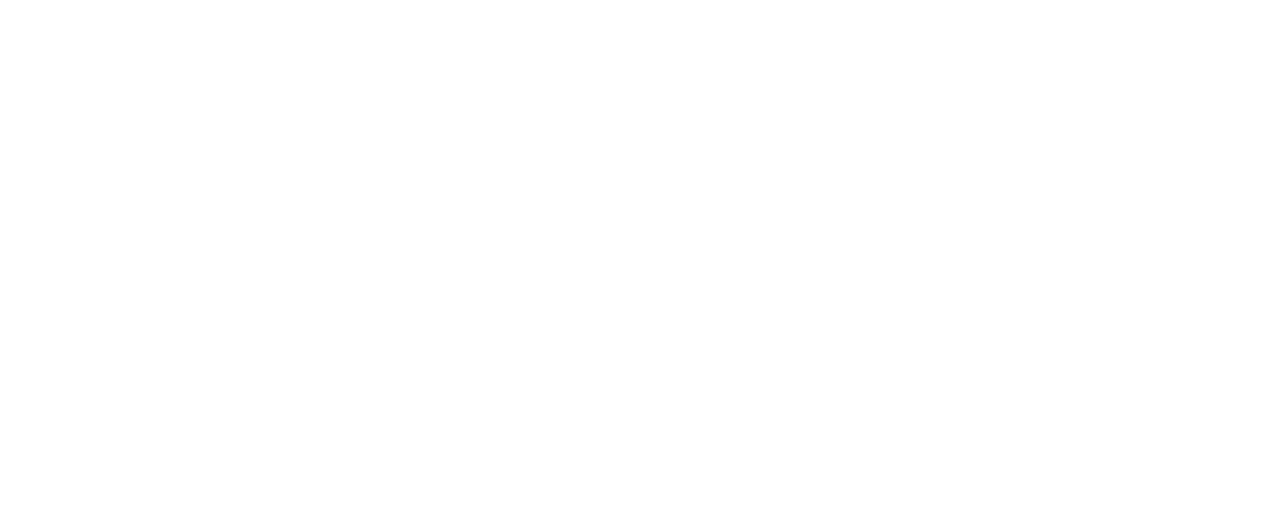
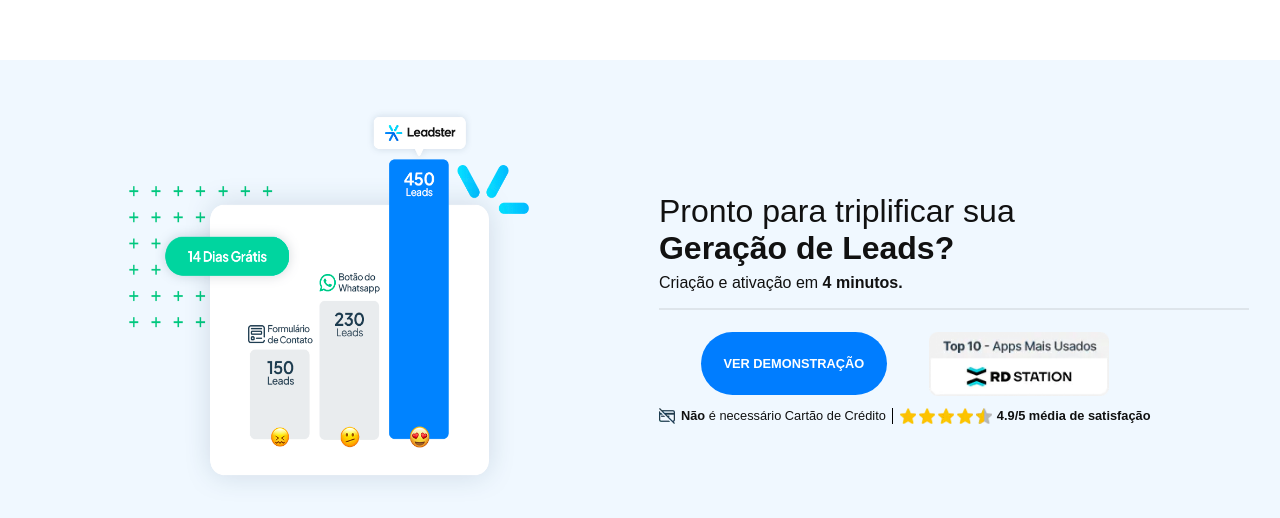
Before and after one commit to iuriluna/leadster, a Next.js app: page / in a window 1280 px wide. Shown: the part 702-1220 px from the top of the page. Before the commit the page ends 800 px from the top, so only its background shows below. Built offline with nearby package versions, Linux system fonts and the light colour scheme.

Commit message:
feat: criação e estilização da área de CTA

```diff
--- a/src/components/home.tsx
+++ b/src/components/home.tsx
@@ -64,8 +64,89 @@
   margin-left: -24px;
 `
 
+/*PROPOSAL*/
+
+const Proposal = styled.section `
+  width: 100%;
+  height: 62vh;
+  background-color: #F0F8FF;
+
+  display: flex;
+  justify-content: space-evenly;
+  align-items: center;
+`
+
+const CTA_Proposal = styled.div `
+    display: flex;
+    flex-direction: column;
+`
+
+const Question_CTA_Proposal = styled.p `
+  font-size: 2em;
+  margin: 0px;
+`
+
+const Text_Proposal = styled.p `
+  margin-top: 7px;
+`
+
+const Border_Proposal = styled.div `
+  border-bottom: 2px solid #dee5eb;
+  width: 120%;
+  margin-bottom: 22px;
+`
+
+const ButtonSet_Proposal = styled.div `
+  display: flex;
+  margin-bottom: 12px;
+  justify-content: space-evenly;
+`
+
+const Button_Proposal = styled.button `
+    background-color: #007dff;
+    color: white;
+    font-size: 0.8em;
+    font-weight: 700;
+    border-radius: 40px;
+    border: none;
+    width: 186px;
+    height: 63px;
+`
+
+const ObjectionBreak = styled.div`
+    display: flex;
+    margin: 0;
+`
+
+const NoCardText_Proposal = styled.p `
+      font-size: 0.8em;
+      margin: 0px 6px;
+`
+
+const Bar_Proposal = styled.div `
+    width: 1px;
+    height: 16px;
+    background-color: black;
+    margin-right: 7px;
+`
+
+const RatingText_Proposal = styled.p `
+    margin: 0;
+    margin-left: 5px;
+    font-size: 0.8em;
+    font-weight: 600;
+`
+
+const Div = styled.div `
+
+  height: 45vh;
+`
 
 
 
 
-export { Header, Logo, Branding, H1, H2, ButtonHeader, BorderBranding, TextPromise, StyleH1, IconHeader }
+
+export { Header, Logo, Branding, H1, H2, ButtonHeader, BorderBranding, TextPromise, StyleH1, IconHeader,
+          Proposal, CTA_Proposal, Question_CTA_Proposal, Text_Proposal, Border_Proposal, ButtonSet_Proposal, Button_Proposal,
+          ObjectionBreak, NoCardText_Proposal, Bar_Proposal, RatingText_Proposal, Div
+}
--- a/src/pages/index.tsx
+++ b/src/pages/index.tsx
@@ -8,7 +8,20 @@
   ButtonHeader,
   BorderBranding,
   TextPromise,
-  StyleH1
+  StyleH1,
+  Proposal,
+  CTA_Proposal,
+  Question_CTA_Proposal,
+  Text_Proposal,
+  Border_Proposal,
+  ButtonSet_Proposal,
+  ObjectionBreak,
+  Button_Proposal,
+  NoCardText_Proposal,
+  Bar_Proposal,
+  RatingText_Proposal,
+
+  Div
 } from '../components/home'
 
 import Cards from '../components/cards'
@@ -16,6 +29,12 @@
 import Image from 'next/image'
 import LogoImage from '../assets/logo.png'
 import IconHeader from '../assets/asset-header.png'
+import Comparative from '../assets/comparativo_img_CTA.png'
+import RdStation from '../assets/selo_RD.png'
+import NoCard from '../assets/no-card-dark.webp'
+import RatingImage from '../assets/rating.webp'
+
+
 
 export default function Home() {
   return (
@@ -32,16 +51,60 @@
             <H2>Menos Conversinha,</H2>
             <StyleH1>
               <H1>Mais Conversão</H1> <Image src={IconHeader}
-              width='40px'
-              height='25px'
+              width='49px'
+              height='32px'
               alt='icon header' />
             </StyleH1>
             <BorderBranding></BorderBranding>
             <TextPromise>Conheça as estratégias que <strong>mudaram o jogo</strong> e como aplicá-las no seu negócio</TextPromise>
           </Branding>
+        </Header>
+
+        <Div></Div>
+
+        <Proposal>
+          <Image src={Comparative}
+              width='400px !important'
+              height='400px !important'
+              alt='Comparative Leadster' />
+
+            <CTA_Proposal>
+                <Question_CTA_Proposal>
+                  Pronto para triplificar sua <br></br>
+                  <strong>Geração de Leads?</strong>
+                </Question_CTA_Proposal>
+
+                <Text_Proposal>
+                    Criação e ativação em <strong>4 minutos.</strong>
+                </Text_Proposal>
+                <Border_Proposal></Border_Proposal>
 
 
-        </Header>
+              <ButtonSet_Proposal>
+                <Button_Proposal>VER DEMONSTRAÇÃO</Button_Proposal>
+                <Image src={RdStation}
+                width='180px'
+                height='64px'
+                alt='RD Station' />
+              </ButtonSet_Proposal>
+
+              <ObjectionBreak>
+                <Image src={NoCard}
+                width='16px'
+                height='16px'
+                alt='No-card' />
+                <NoCardText_Proposal><strong>Não</strong> é necessário Cartão de Crédito</NoCardText_Proposal>
+                <Bar_Proposal></Bar_Proposal>
+                <Image src={RatingImage}
+                width='92px'
+                height='16px'
+                alt='Rating' />
+                <RatingText_Proposal>
+                  4.9/5 média de satisfação
+                </RatingText_Proposal>
+              </ObjectionBreak>
+            </CTA_Proposal>
+        </Proposal>
     </>
   )
 }
```
